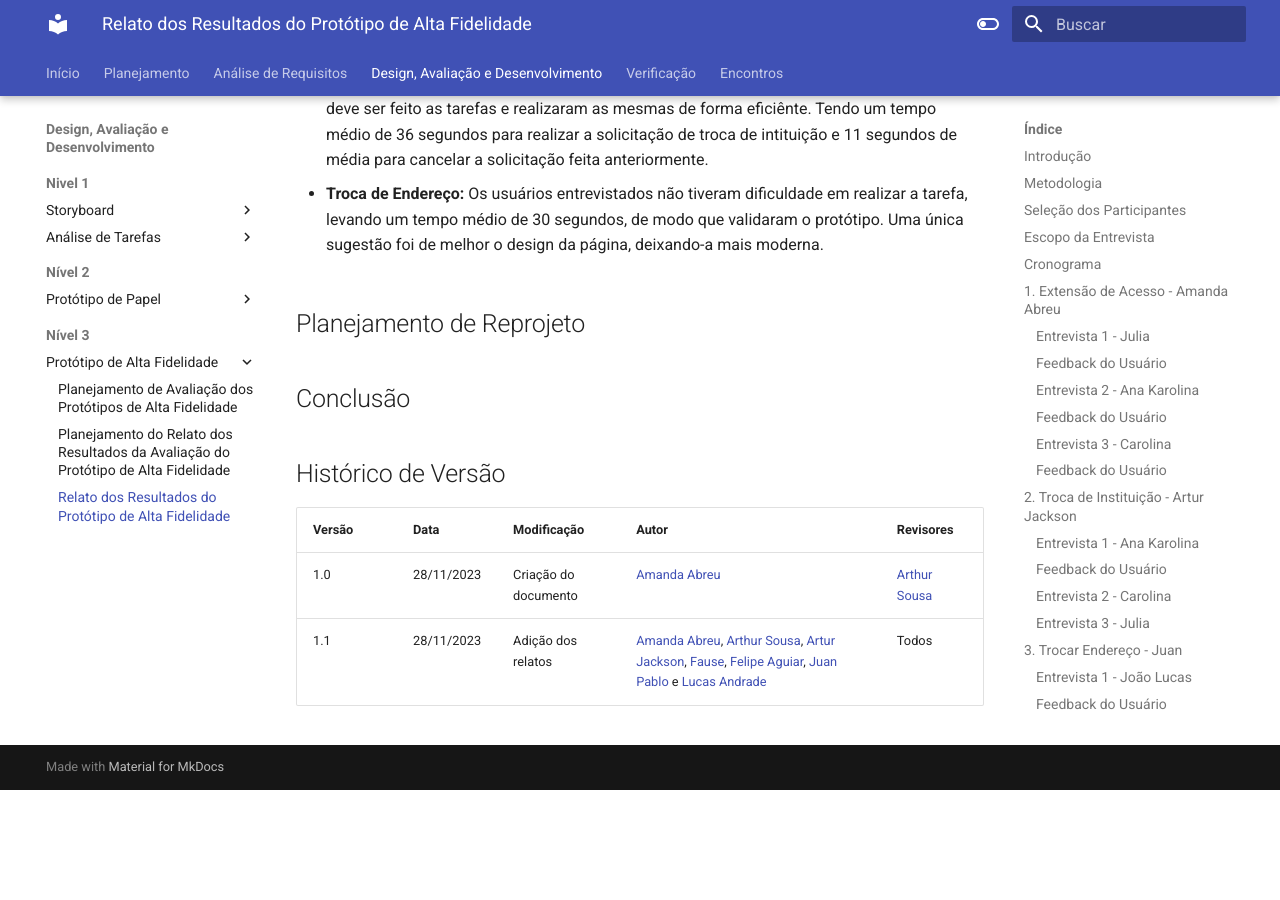
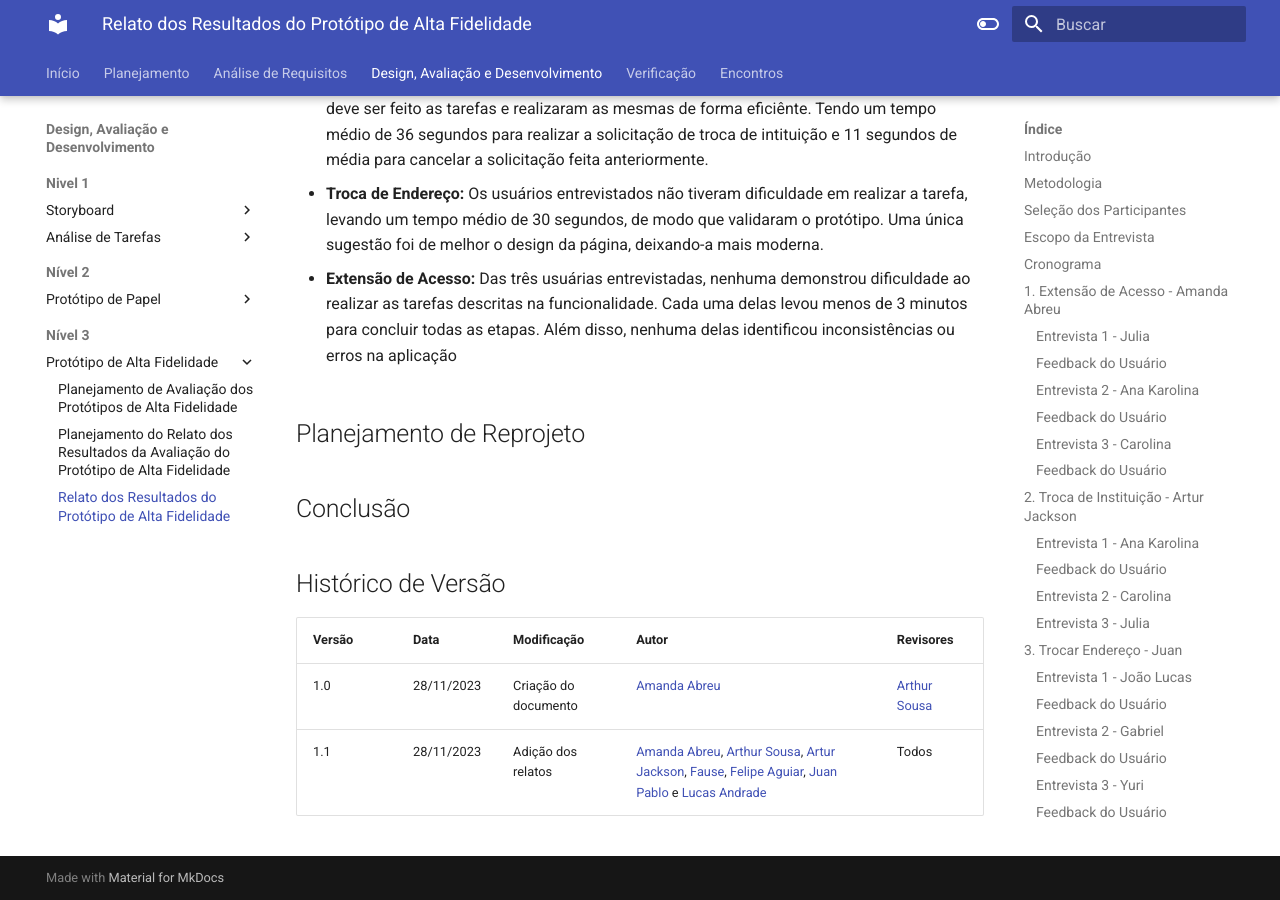
Before and after one commit to Interacao-Humano-Computador/2023.2--BRB-Mobilidade, an MkDocs documentation site: the page built from docs/designAvaliacao/prototipo_fidelidade/prototipo_Alta_Fidelidade.md, in a window 1280 px wide and 900 px high, scrolled down 18480 px. Built offline with MkDocs 1.6.1 and Material for MkDocs 9.7.7, drawn with Linux system fonts in a browser that asks for light colours; before the commit the page ends 19270 px from its top, so only the background shows below that.

Commit message:
add resultado extensao de acesso

```diff
--- a/docs/designAvaliacao/prototipo_fidelidade/prototipo_Alta_Fidelidade.md
+++ b/docs/designAvaliacao/prototipo_fidelidade/prototipo_Alta_Fidelidade.md
@@ -501,6 +501,7 @@
 
 - **Troca de Endereço:** Os usuários entrevistados não tiveram dificuldade em realizar a tarefa, levando um tempo médio de 30 segundos, de modo que validaram o protótipo. Uma única sugestão foi de melhor o design da página, deixando-a mais moderna.
 
+- **Extensão de Acesso:** Das três usuárias entrevistadas, nenhuma demonstrou dificuldade ao realizar as tarefas descritas na funcionalidade. Cada uma delas levou menos de 3 minutos para concluir todas as etapas. Além disso, nenhuma delas identificou inconsistências ou erros na aplicação
 ## Planejamento de Reprojeto
 ## Conclusão
 
```
